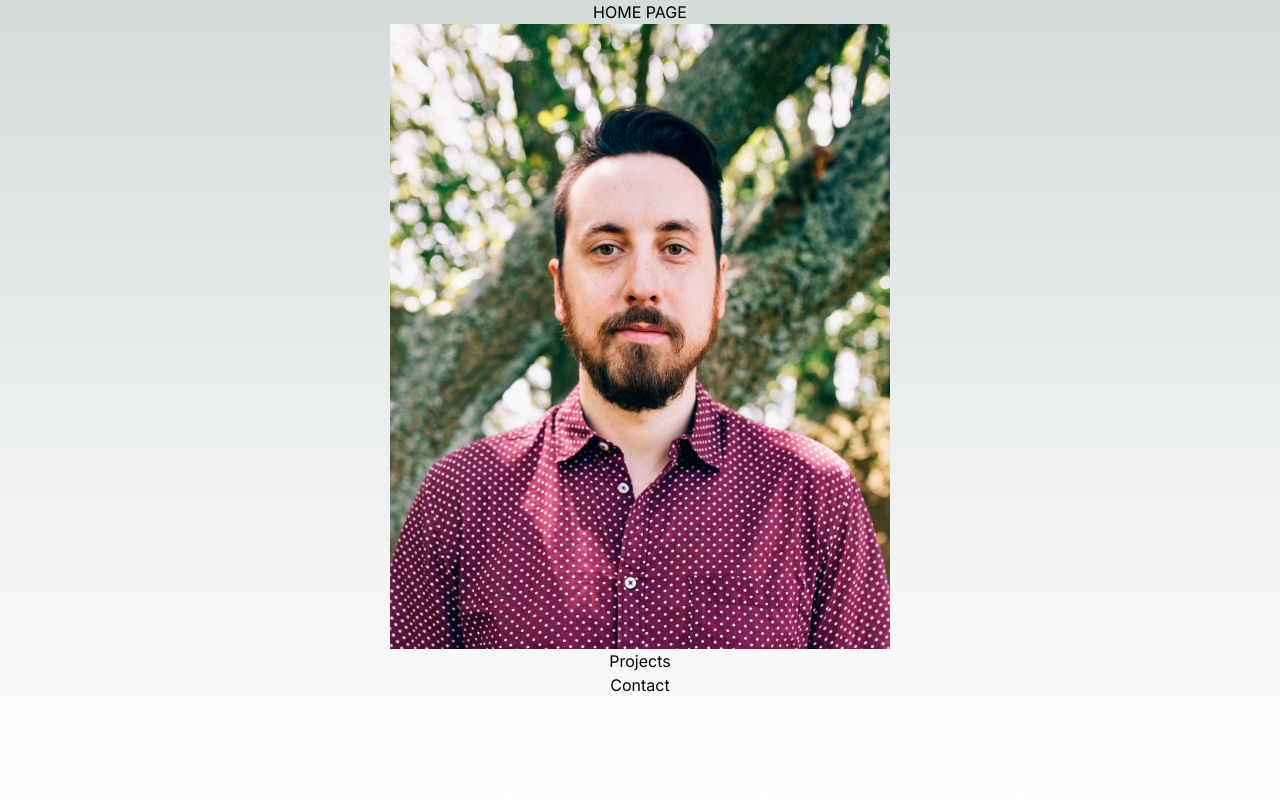
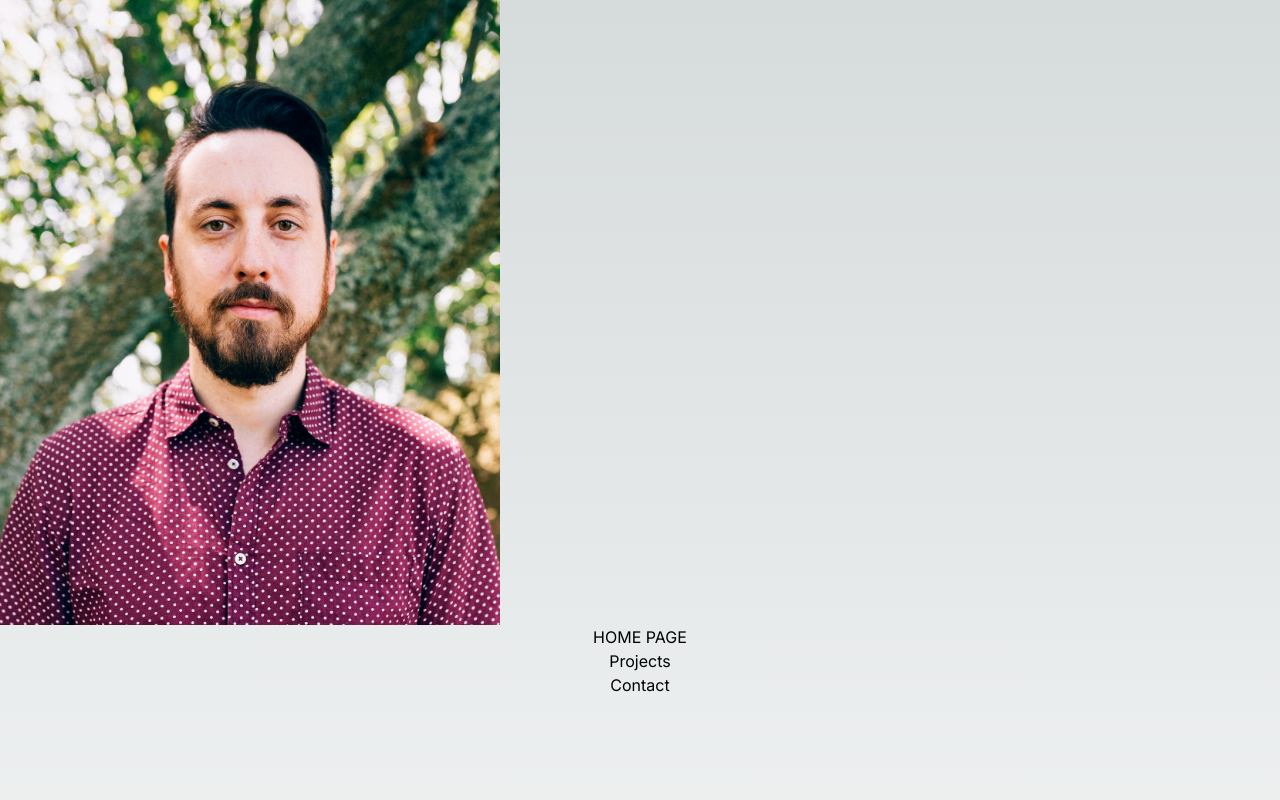
Before and after one commit to timdecillis/portfolio, a Next.js app: page / in a window 1280 px wide. Shown: the top 800 px of the page. Built offline with nearby package versions, Linux system fonts and the light colour scheme.

Commit message:
moved headshot to root layout

```diff
--- a/src/app/layout.tsx
+++ b/src/app/layout.tsx
@@ -1,6 +1,7 @@
 import type { Metadata } from "next";
 import { Inter } from "next/font/google";
 import "./globals.css";
+import Image from "next/image";
 
 const inter = Inter({ subsets: ["latin"] });
 
@@ -16,7 +17,12 @@
 }>) {
   return (
     <html lang="en">
-      <body className={inter.className}>{children}</body>
+      <body className={inter.className}>
+        <div>
+          <Image width={500} height={500} src={"/Sibley (1).jpg"} />
+          {children}
+        </div>
+      </body>
     </html>
   );
 }
--- a/src/app/page.tsx
+++ b/src/app/page.tsx
@@ -5,7 +5,6 @@
   return (
     <main className="flex min-h-screen flex-col items-center">
       <h1>HOME PAGE</h1>
-      <Image width={500} height={500} src={"/Sibley (1).jpg"} />
       <Link href="/projects">Projects</Link>
       <Link href="/contact">Contact</Link>
     </main>
```
